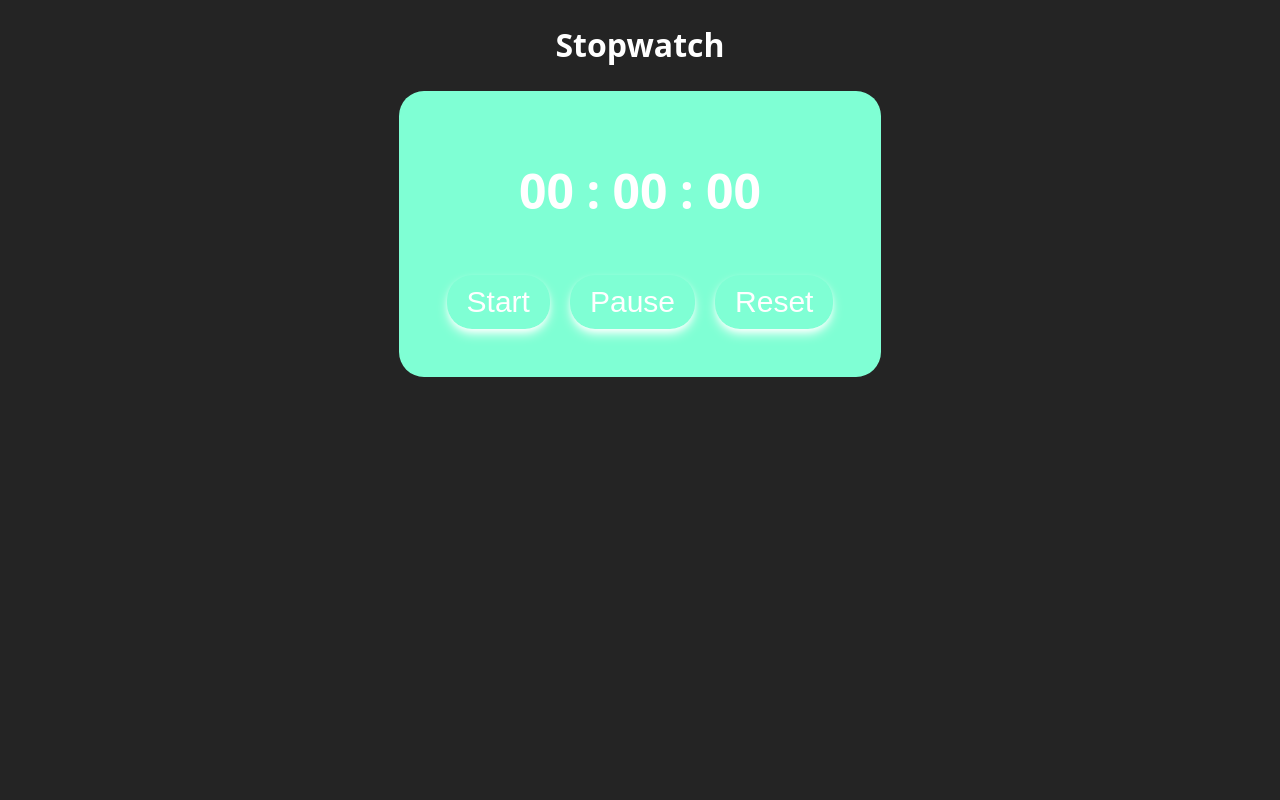
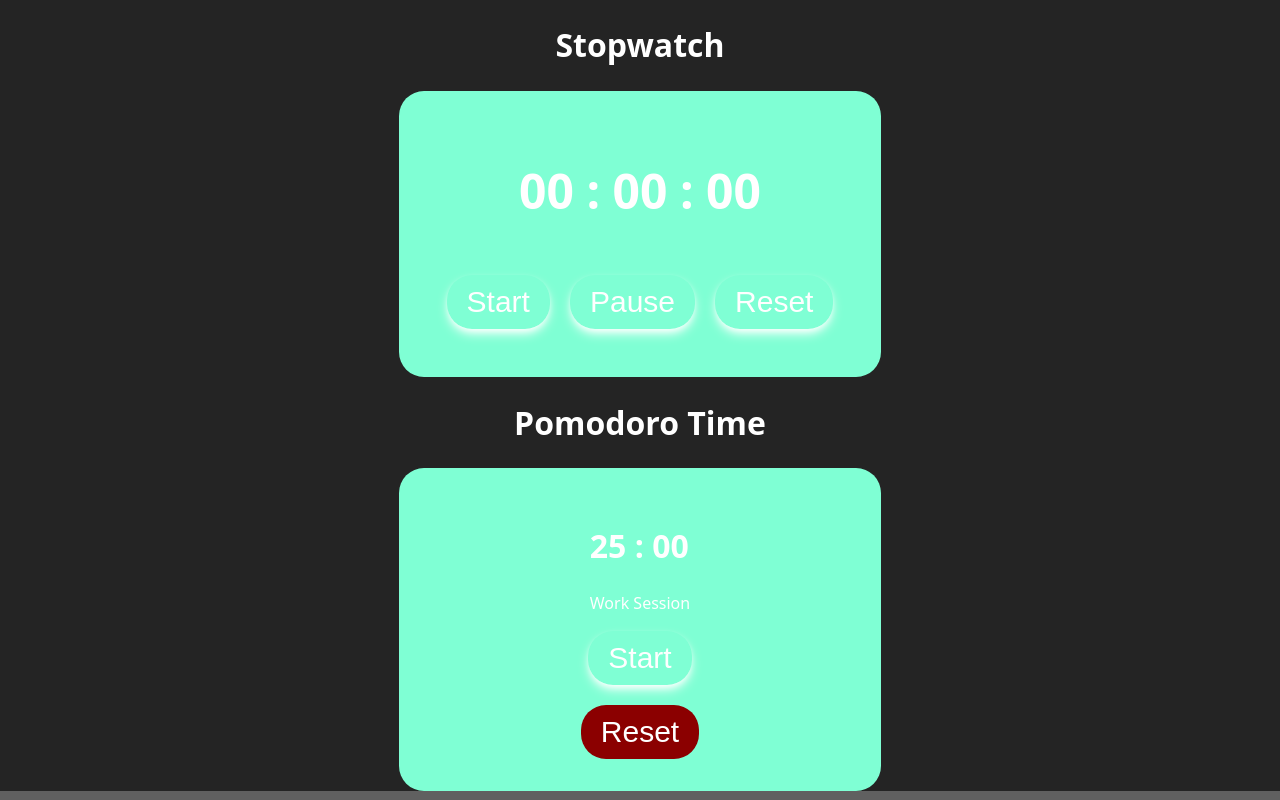
Before and after one commit to HristijanRalis/React-Dates-Projects, a React (Vite) app in the folder week-3-timers/: page / in a window 1280 px wide. Built offline with nearby package versions, Linux system fonts and the light colour scheme.

Commit message:
Done with PomdoroTimer

```diff
--- a/week-3-timers/src/App.tsx
+++ b/week-3-timers/src/App.tsx
@@ -1,12 +1,9 @@
 import { useState } from "react";
-import reactLogo from "./assets/react.svg";
-import viteLogo from "/vite.svg";
 import "./App.css";
 import { Stopwatch } from "./components/Stopwatch/Stopwatch";
+import { PomodoroTimer } from "./components/PomodoroTimer/PomodoroTimer";
 
 function App() {
-  const [count, setCount] = useState(0);
-
   return (
     <div className="App">
       {/* Stopwatch */}
@@ -16,7 +13,10 @@ function App() {
       </div>
 
       {/* Pomodoro Timer */}
-      <div className="section"></div>
+      <div className="section">
+        <h1>Pomodoro Time</h1>
+        <PomodoroTimer />
+      </div>
 
       {/* Event Countdown */}
       <div className="section"></div>
--- a/week-3-timers/src/components/PomodoroTimer/PomodoroTimer.css
+++ b/week-3-timers/src/components/PomodoroTimer/PomodoroTimer.css
@@ -0,0 +1,27 @@
+.PomodoroTimer {
+  display: flex;
+  flex-direction: column;
+  align-items: center;
+  justify-content: center;
+  color: white;
+  background-color: aquamarine;
+  width: 100%;
+  padding: 2rem;
+  border-radius: 25px;
+}
+
+.PomodoroBtns {
+  display: flex;
+  flex-direction: column;
+  align-items: center;
+  gap: 20px;
+}
+
+.btnReset {
+  background-color: darkred;
+  color: white;
+  border: none;
+  border-radius: 25px;
+  padding: 10px 20px;
+  font-size: 30px;
+}
--- a/week-3-timers/src/components/PomodoroTimer/PomodoroTimer.tsx
+++ b/week-3-timers/src/components/PomodoroTimer/PomodoroTimer.tsx
@@ -1,5 +1,80 @@
-import React from "react";
+import { useEffect, useRef, useState } from "react";
+import "./PomodoroTimer.css";
 
 export const PomodoroTimer = () => {
-  return <div className="PomodoroTimer"></div>;
+  const WORK_TIME = 25 * 60;
+  const BREAK_TIME = 5 * 60;
+
+  const [time, setTime] = useState(WORK_TIME);
+  const [isRunning, setIsRunning] = useState(false);
+  const [isWork, setIsWork] = useState(true);
+  const intervalRef = useRef<number | null>(null);
+
+  const handleStartPause = () => {
+    setIsRunning((prev) => !prev);
+  };
+
+  const handleReset = () => {
+    setIsRunning(false);
+    clearInterval(intervalRef.current!);
+    setIsWork(true); // ✅ fix: go back to Work mode
+    setTime(WORK_TIME);
+  };
+
+  const playSound = () => {
+    const sound = new Audio(
+      "https://actions.google.com/sounds/v1/alarms/alarm_clock.ogg"
+    );
+    sound.play();
+  };
+
+  useEffect(() => {
+    if (isRunning) {
+      clearInterval(intervalRef.current!);
+      intervalRef.current = window.setInterval(() => {
+        setTime((prev) => {
+          if (prev <= 1) {
+            clearInterval(intervalRef.current!);
+            playSound();
+            setIsWork((prevWork) => {
+              const nextWork = !prevWork;
+              setTime(nextWork ? WORK_TIME : BREAK_TIME);
+              return nextWork;
+            });
+            return prev;
+          }
+          return prev - 1;
+        });
+      }, 1000);
+    } else {
+      clearInterval(intervalRef.current!);
+    }
+
+    return () => clearInterval(intervalRef.current!);
+  }, [isRunning, isWork]);
+
+  const formatTime = () => {
+    const minutes = Math.floor(time / 60);
+    const seconds = time % 60;
+    return `${minutes.toString().padStart(2, "0")} : ${seconds
+      .toString()
+      .padStart(2, "0")}`;
+  };
+
+  return (
+    <div className="PomodoroTimer">
+      <div className="Timer">
+        <h1>{formatTime()}</h1>
+        <p>{isWork ? "Work Session" : "Break Time"}</p>
+      </div>
+      <div className="PomodoroBtns">
+        <button className="btn" onClick={handleStartPause}>
+          {isRunning ? "Pause" : "Start"}
+        </button>
+        <button className="btnReset" onClick={handleReset}>
+          Reset
+        </button>
+      </div>
+    </div>
+  );
 };
--- a/week-3-timers/src/index.css
+++ b/week-3-timers/src/index.css
@@ -16,6 +16,4 @@ body {
   margin: 0;
   display: flex;
   justify-content: center;
-
-  height: 100vh;
 }
```
